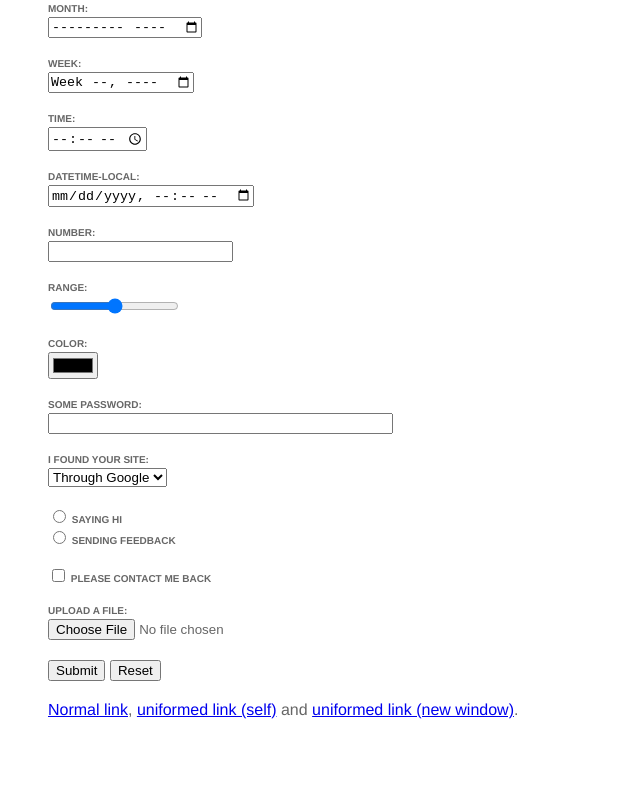
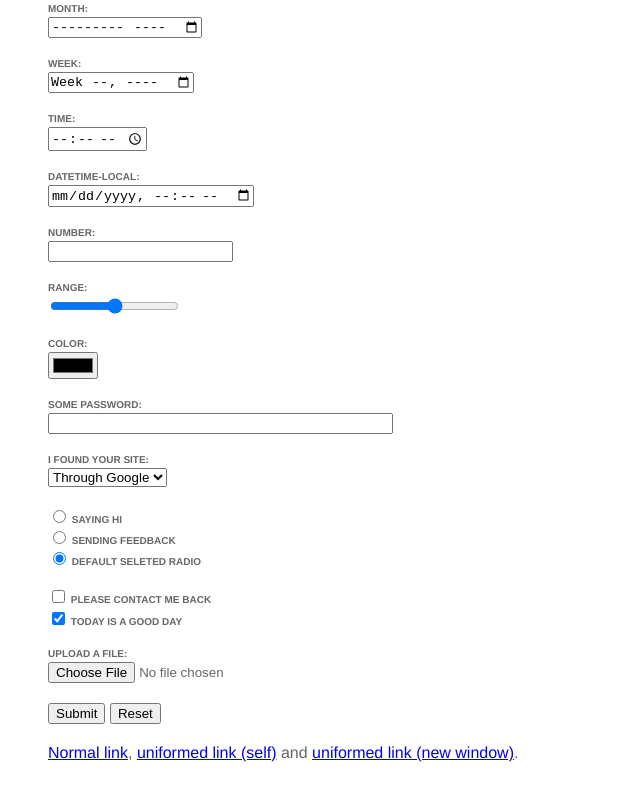
Before and after one commit to AudithSoftworks/Uniform, a plain HTML site: page demo/demo.html in a window 1280 px wide. Shown: the part 608-1408 px from the top of the page, without its empty margins (0-640 px from the left). Drawn offline with nearby package versions, Linux system fonts and the light colour scheme.

Commit message:
Added some fields that are selected by default

```diff
--- a/demo/demo.html
+++ b/demo/demo.html
@@ -75,9 +75,11 @@
         <li>
           <label><input type="radio" name="radio" /> Saying hi</label>
           <label><input type="radio" name="radio" /> Sending feedback</label>
+          <label><input type="radio" name="radio" checked="CHECKED" /> Default Seleted Radio</label>
         </li>
         <li>
           <label><input type="checkbox" /> Please contact me back</label>
+          <label><input type="checkbox" checked="CHECKED" /> Today is a good day</label>
         </li>
         <li>
           <label>Upload a file:</label>
```
